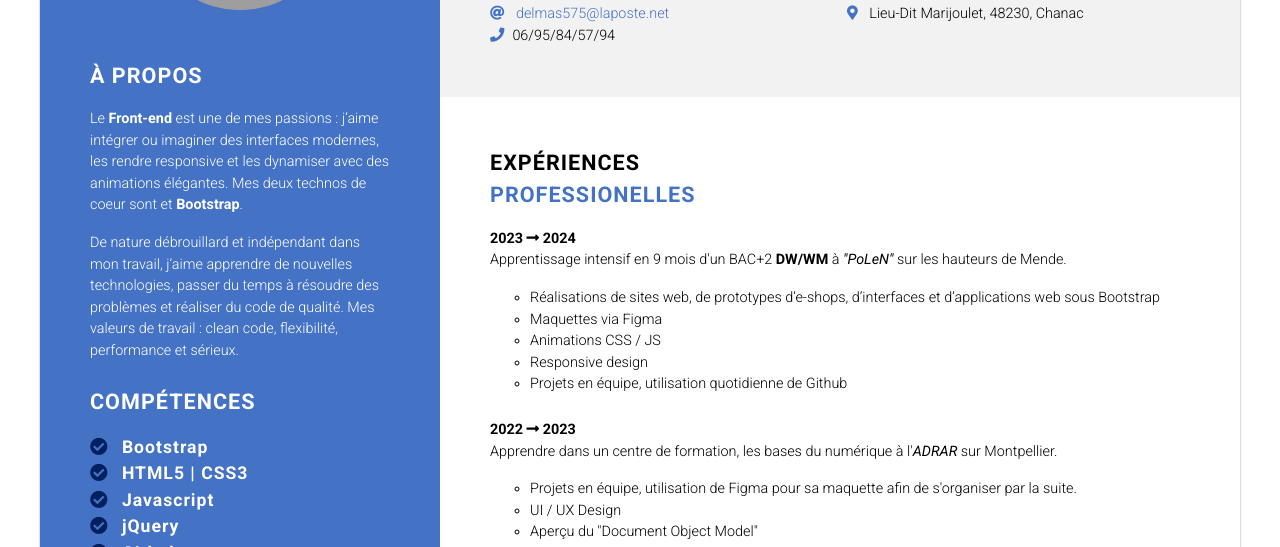
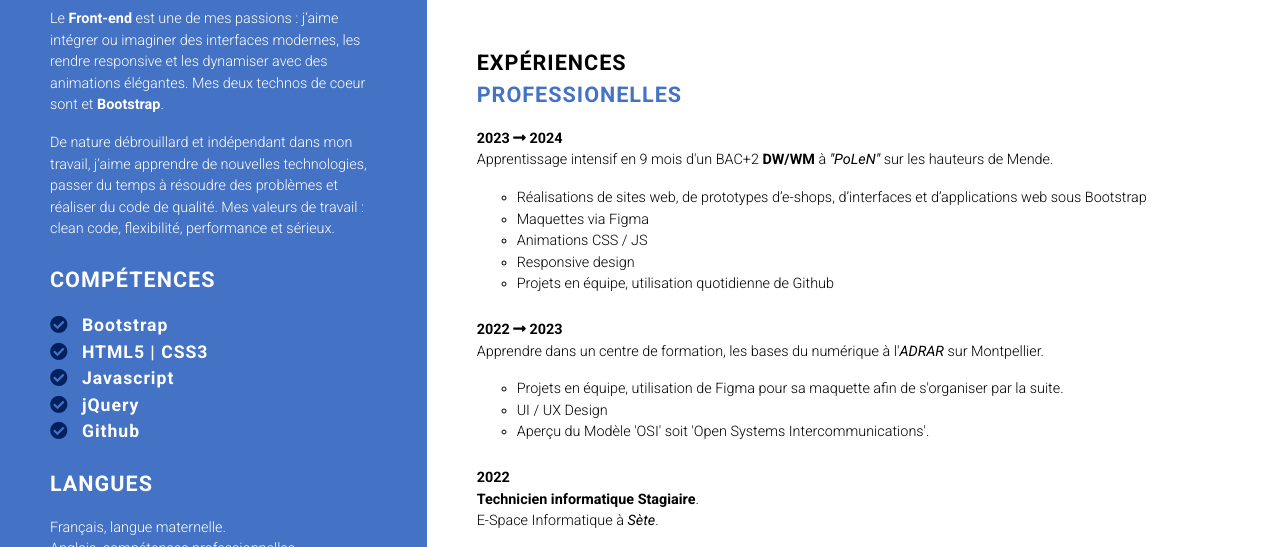
Before and after one commit to noedelmas/CV, a plain HTML site: page index.html in a window 1280 px wide. Shown: the part 253-800 px from the top of the page. Drawn offline with Linux system fonts and the light colour scheme; grey boxes are pictures that could not be loaded.

Commit message:
ça avance

```diff
--- a/css/style.css
+++ b/css/style.css
@@ -56,8 +56,8 @@
     display: grid;
     grid-template-columns: 1fr 1fr 1fr;
     grid-template-areas: "left-column right-column right-column";
-    width: 1200px;
-    margin: 100px auto;
+    width: 100%;
+    margin: 0 auto;
     box-shadow: 0 1px 3px rgba(0,0,0,0.12), 0 1px 2px rgba(0,0,0,0.24);
   }
 
--- a/index.html
+++ b/index.html
@@ -109,7 +109,7 @@
                       <ul class="experience-list">
                         <li>Projets en équipe, utilisation de Figma pour sa maquette afin de s'organiser par la suite.</li>
                         <li>UI / UX Design</li>
-                        <li>Aperçu du "Document Object Model"</li>
+                        <li>Aperçu du Modèle 'OSI' soit 'Open Systems Intercommunications'.</li>
                       </ul>
                   </div>
                 <div class="section">
```
